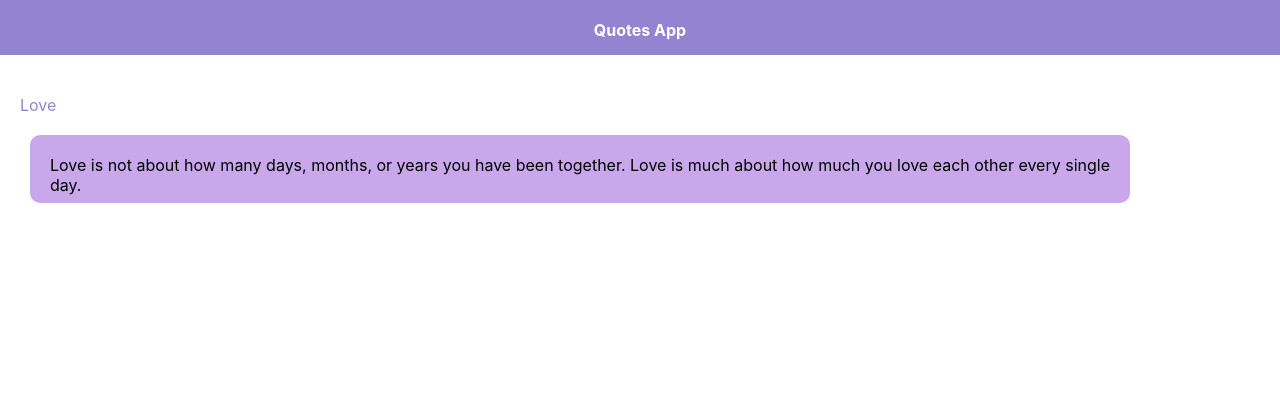
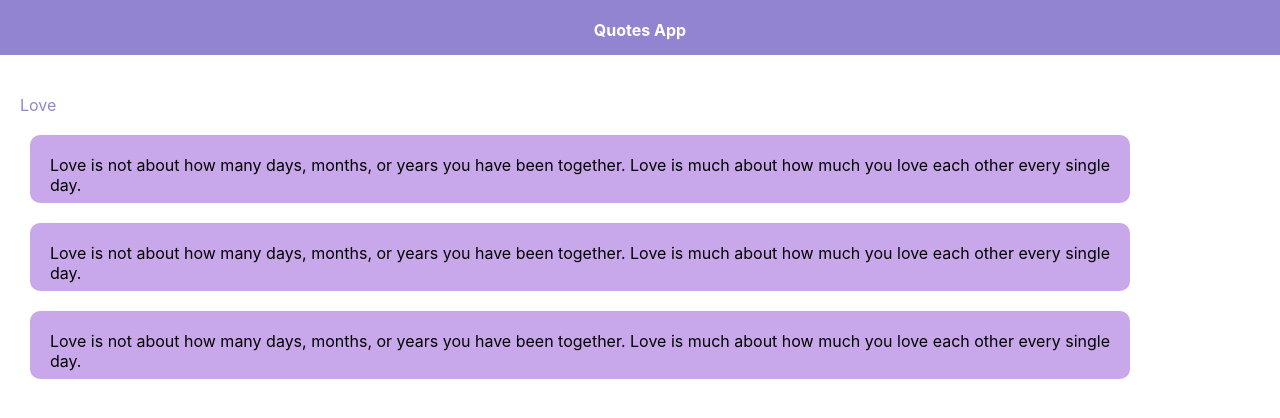
Before and after one commit to ASHINAY/quotes-app-fe, a React (Create React App) app: page /Quotespage in a window 1280 px wide. Shown: the top 418 px of the page. Built offline with nearby package versions, Linux system fonts and the light colour scheme.

Commit message:
update tab name

```diff
--- a/public/index.html
+++ b/public/index.html
@@ -24,7 +24,7 @@
       work correctly both with client-side routing and a non-root public URL.
       Learn how to configure a non-root public URL by running `npm run build`.
     -->
-    <title>React App</title>
+    <title>Quotes App</title>
   </head>
   <body>
     <noscript>You need to enable JavaScript to run this app.</noscript>
--- a/src/Pages/Quotespage.css
+++ b/src/Pages/Quotespage.css
@@ -5,4 +5,4 @@
     margin-left:30px;
     margin-top:20px;
     border-radius: 10px;
-}
+    }
--- a/src/Pages/Quotespage.jsx
+++ b/src/Pages/Quotespage.jsx
@@ -17,6 +17,16 @@ function Quotespage() {
           Love is not about how many days, months, or years you have been together.
           Love is much about how much you love each other every single day.</p>
       </div>
+      <div className='Container2' >
+      <p style={{ padding: '20px 5px 2px 20px ' }}>
+          Love is not about how many days, months, or years you have been together.
+          Love is much about how much you love each other every single day.</p>
+          </div>
+          <div className='Container2' >
+      <p style={{ padding: '20px 5px 2px 20px ' }}>
+          Love is not about how many days, months, or years you have been together.
+          Love is much about how much you love each other every single day.</p>
+          </div>
     </div>
   )
 }
```
